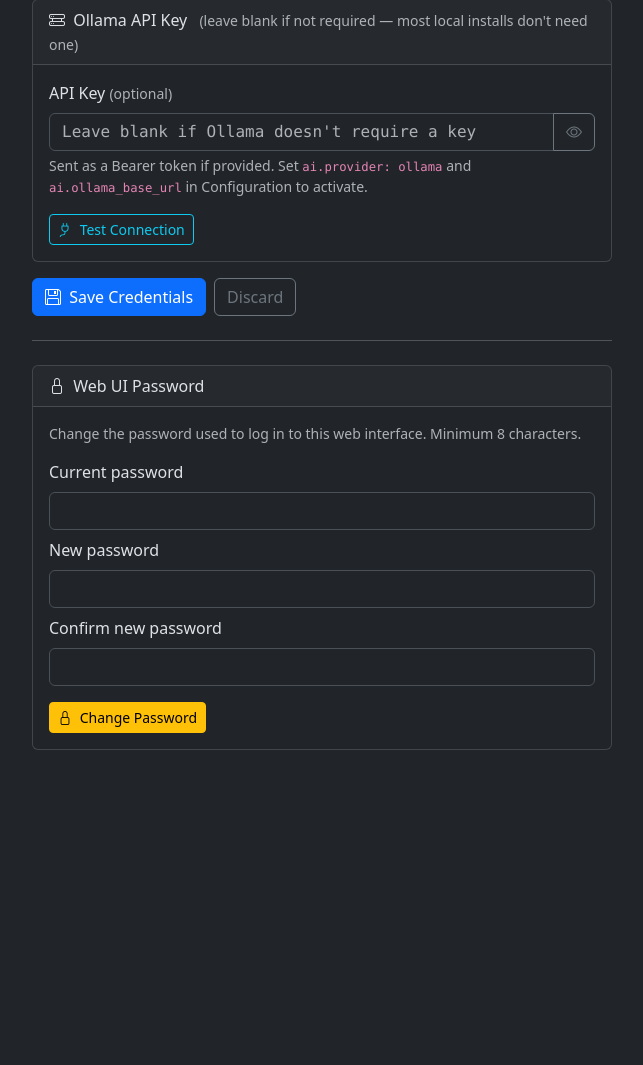
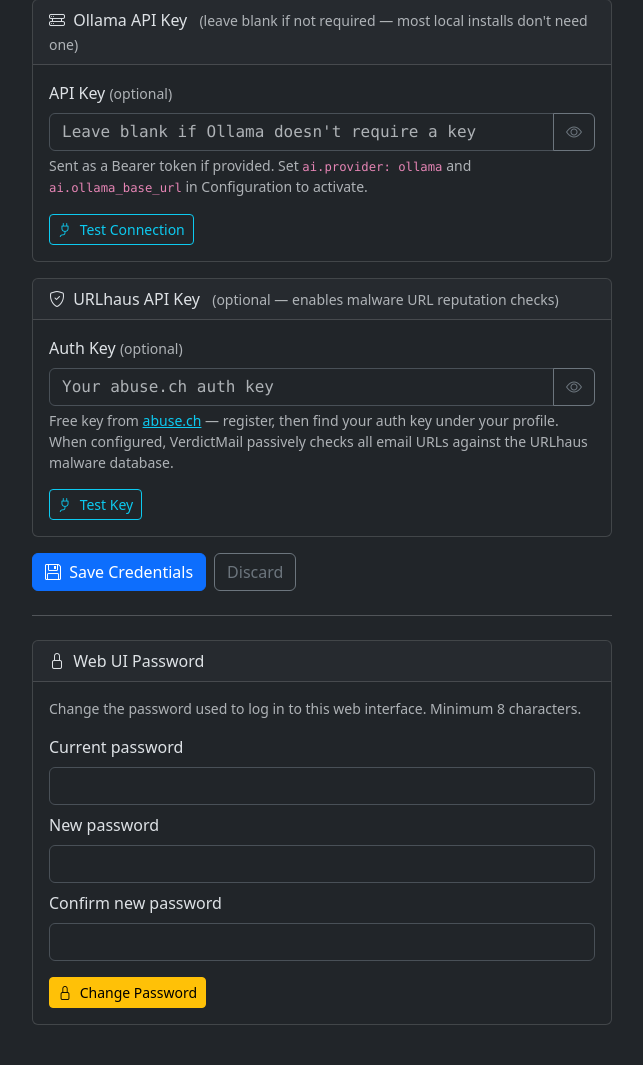
Before and after one commit to ascarola/verdictmail, a Flask app: template src/verdictmail/web/templates/credentials.html in a window 1280 px wide. Shown: the part 1068-2133 px from the top of the page, without its empty margins (212-855 px from the left). Before the commit the page ends 1818 px from the top, so only its background shows below. Run offline with Flask 3, Linux system fonts and the light colour scheme; the template is opened without the code that fills it, so the values that code supplies are empty.

Commit message:
feat: add URLhaus API key to Credentials page with test button
Adds a URLhaus card to the Credentials editor so users can enter their
abuse.ch auth key through the web UI rather than editing .env directly.
Includes a "Test Key" button backed by a new /credentials/test/urlhaus
endpoint that validates the key against the URLhaus API.

Co-Authored-By: Claude Sonnet 4.6 <noreply@anthropic.com>

```diff
--- a/src/verdictmail/web/app.py
+++ b/src/verdictmail/web/app.py
@@ -606,6 +606,7 @@ def credentials():
         anthropic_key = request.form.get("anthropic_api_key", "").strip()
         openai_key = request.form.get("openai_api_key", "").strip()
         ollama_key = request.form.get("ollama_api_key", "").strip()
+        urlhaus_key = request.form.get("urlhaus_api_key", "").strip()
         try:
             existing = dotenv_values(str(ENV_PATH)) if ENV_PATH.exists() else {}
             lines = [f"GMAIL_USERNAME={username}\n", f"GMAIL_APP_PASSWORD={password}\n"]
@@ -613,6 +614,7 @@ def credentials():
                 ("ANTHROPIC_API_KEY", anthropic_key),
                 ("OPENAI_API_KEY", openai_key),
                 ("OLLAMA_API_KEY", ollama_key),
+                ("URLHAUS_API_KEY", urlhaus_key),
             ]:
                 value = submitted or existing.get(env_var, "")
                 if value:
@@ -1002,6 +1004,28 @@ def test_ollama():
         return jsonify(ok=False, msg=str(exc))
 
 
+@app.route("/credentials/test/urlhaus", methods=["POST"])
+@require_auth
+def test_urlhaus():
+    api_key = request.json.get("api_key", "").strip()
+    if not api_key:
+        return jsonify(ok=False, msg="API key is required.")
+    try:
+        import requests as _requests
+        resp = _requests.post(
+            "https://urlhaus-api.abuse.ch/v1/url/",
+            data={"url": "https://example.com"},
+            headers={"User-Agent": "VerdictMail/1.0", "Auth-Key": api_key},
+            timeout=8,
+        )
+        data = resp.json()
+        if "error" in data:
+            return jsonify(ok=False, msg=f"URLhaus error: {data['error']}")
+        return jsonify(ok=True, msg="URLhaus API key valid. Connection successful.")
+    except Exception as exc:
+        return jsonify(ok=False, msg=str(exc))
+
+
 # ---------------------------------------------------------------------------
 # Ollama model list  GET /api/ollama-models
 # ---------------------------------------------------------------------------
--- a/src/verdictmail/web/templates/credentials.html
+++ b/src/verdictmail/web/templates/credentials.html
@@ -139,6 +139,38 @@
     </div>
   </div>
 
+  <!-- URLhaus -->
+  <div class="card mb-3" style="max-width:580px">
+    <div class="card-header"><i class="bi bi-shield-check me-1"></i> URLhaus API Key
+      <small class="text-muted ms-2">(optional — enables malware URL reputation checks)</small>
+    </div>
+    <div class="card-body">
+      <div class="mb-2">
+        <label class="form-label">Auth Key <small class="text-muted">(optional)</small></label>
+        <div class="input-group">
+          <input type="password" name="urlhaus_api_key" id="urlhauskey" class="form-control font-monospace"
+            value="{{ creds.get('URLHAUS_API_KEY','') }}" autocomplete="off"
+            placeholder="Your abuse.ch auth key">
+          <button type="button" class="btn btn-outline-secondary"
+            onclick="toggleField('urlhauskey','eye4')">
+            <i class="bi bi-eye" id="eye4"></i>
+          </button>
+        </div>
+        <div class="form-text">
+          Free key from <a href="https://abuse.ch/" target="_blank" class="text-info">abuse.ch</a> — register, then find your auth key under your profile.
+          When configured, VerdictMail passively checks all email URLs against the URLhaus malware database.
+        </div>
+      </div>
+      <div class="d-flex align-items-center gap-2 mt-3">
+        <button type="button" class="btn btn-sm btn-outline-info"
+          onclick="testCred('urlhaus', 'urlhausResult')">
+          <i class="bi bi-plug me-1"></i> Test Key
+        </button>
+        <span id="urlhausResult" class="small"></span>
+      </div>
+    </div>
+  </div>
+
   <div class="d-flex gap-2">
     <button type="submit" class="btn btn-primary">
       <i class="bi bi-floppy me-1"></i> Save Credentials
@@ -214,6 +246,9 @@ function testCred(type, resultId) {
   } else if (type === 'ollama') {
     url = '{{ url_for("test_ollama") }}';
     payload = { api_key: document.getElementById('ollamakey').value };
+  } else if (type === 'urlhaus') {
+    url = '{{ url_for("test_urlhaus") }}';
+    payload = { api_key: document.getElementById('urlhauskey').value };
   }
 
   fetch(url, {
```
